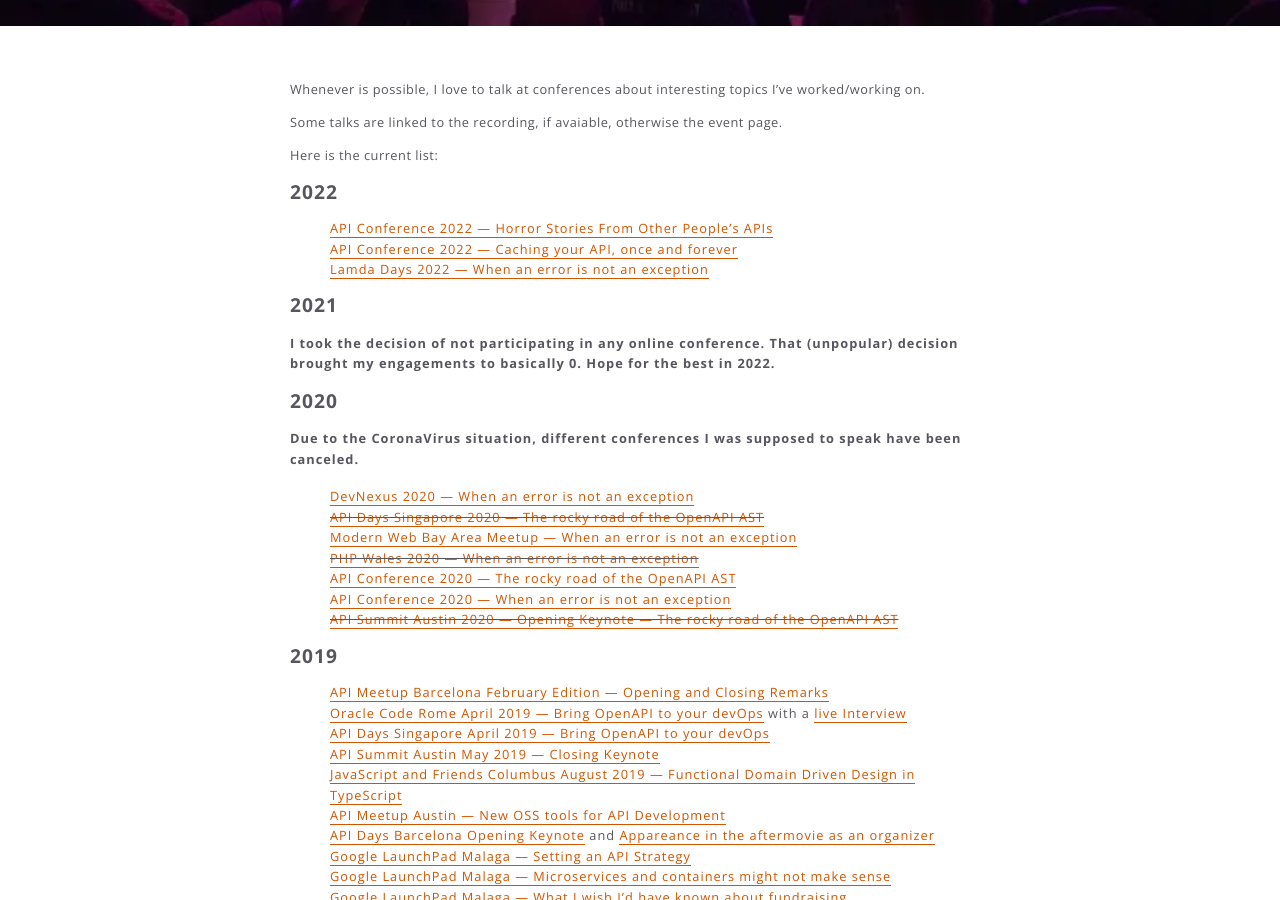
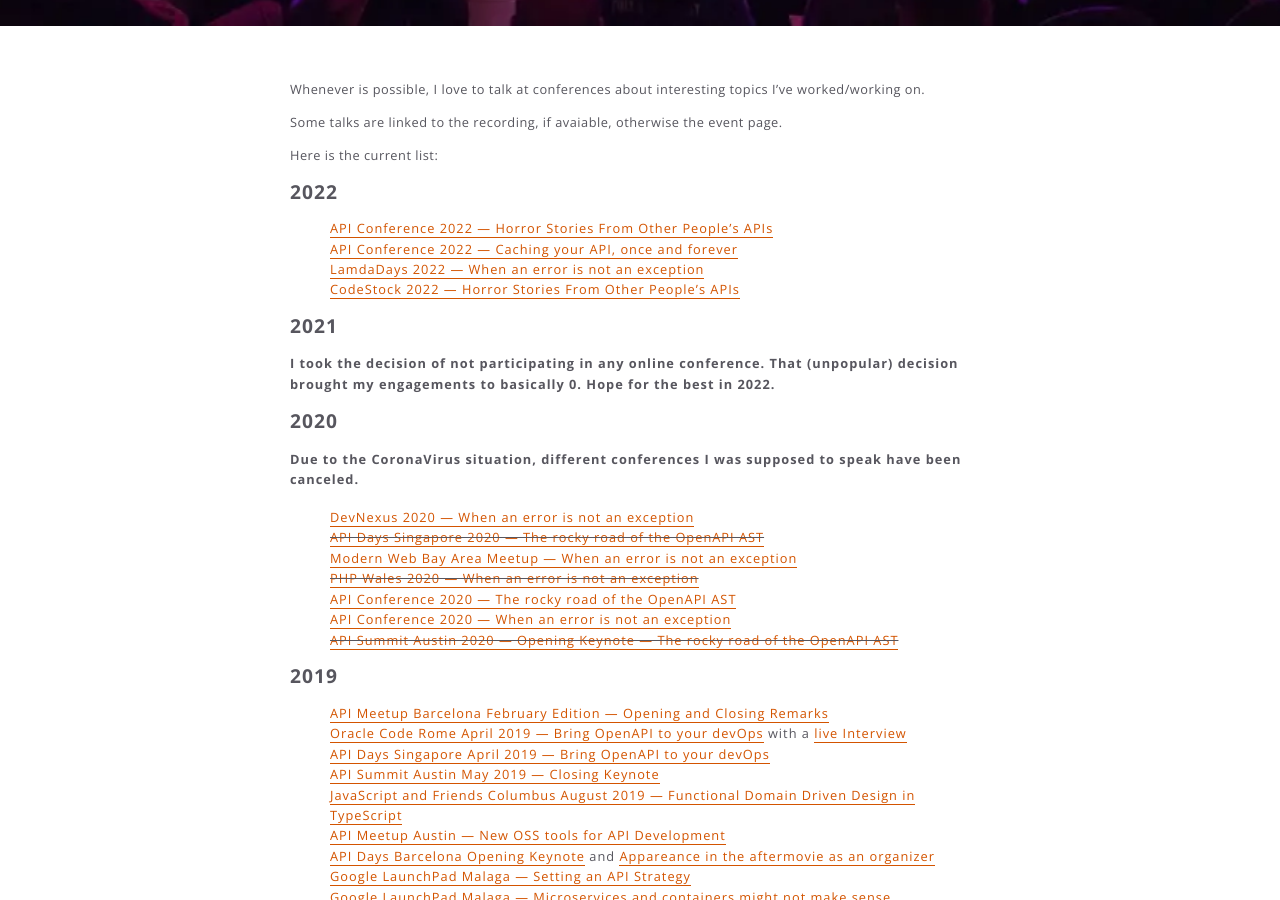
Before and after one commit to XVincentX/vncz, a Jekyll site: the page built from talks.md, in a window 1280 px wide and 900 px high, scrolled down 469 px. Built offline with Jekyll 4.4.1, drawn with Linux system fonts in a browser that asks for light colours.

Commit message:
codestock

```diff
--- a/talks.md
+++ b/talks.md
@@ -13,7 +13,9 @@
 
 1. [API Conference 2022 — Horror Stories From Other People's APIs](https://apiconference.net/api-design/horror-stories-from-other-people-apis/)
 2. [API Conference 2022 — Caching your API, once and forever](https://apiconference.net/thehague/program-thehague/)
-3. [Lamda Days 2022 — When an error is not an exception](https://www.lambdadays.org/lambdadays2022/vincenzo-chianese)
+3. [LamdaDays 2022 — When an error is not an exception](https://www.lambdadays.org/lambdadays2022/vincenzo-chianese)
+4. [CodeStock 2022 — Horror Stories From Other People's APIs](https://www.codestock.org)
+
 
 ## 2021
 
```
